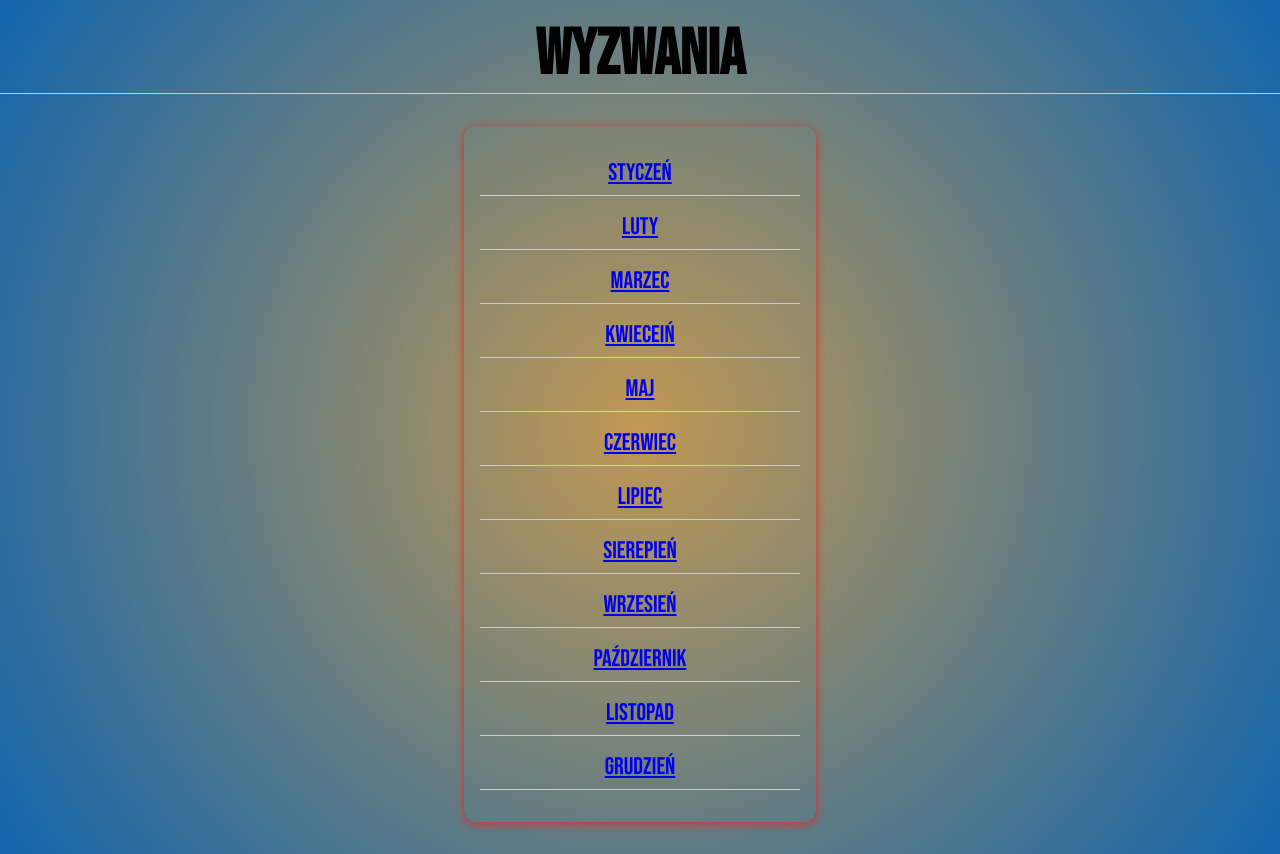
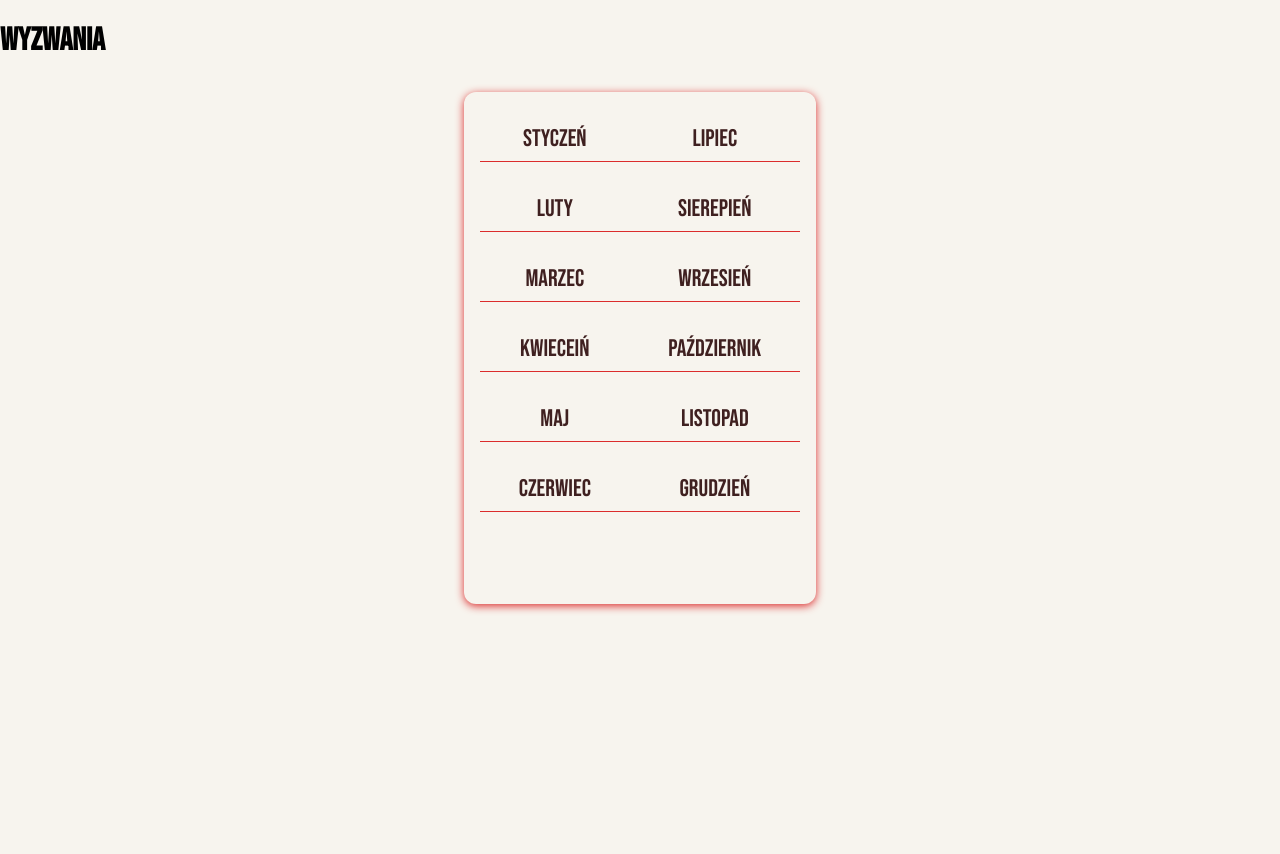
Before and after one commit to Wsap13/Django, a Django app: page /wyzwania/ in a window 1280 px wide. After the commit the page ends 613 px from the top, so only its background shows below. Run offline with Django 4.2, Linux system fonts and the light colour scheme.

Commit message:
szlifowanie
praca nad wygladem strony

```diff
--- a/PierwszeKroki/miesieczne_wyzwania/static/styles.css
+++ b/PierwszeKroki/miesieczne_wyzwania/static/styles.css
@@ -6,6 +6,7 @@
 
 body{
     margin: 0;
-    background: rgb(193,152,83);
-    background: radial-gradient(circle, rgba(193,152,83,1) 0%, rgba(17,101,173,1) 100%);
+    background-color: #f7f4ee;
+
+
 }
--- /dev/null
+++ b/PierwszeKroki/miesieczne_wyzwania/wyzwania/static/wyzwania/includes/header.css
@@ -0,0 +1,18 @@
+header{
+    width: 100%;
+    height: 4rem;
+    background-color: #2b0b0b;
+    margin: 1rem 0;
+    text-align: center;
+    font-size: 4rem;
+    border-bottom: 1px solid #ccc;
+    border-color: #db2c2c;
+}
+
+header nav{
+width: 100%;
+height: 100%;
+display: flex;
+justify-content: center;
+align-items: center;
+}
--- a/PierwszeKroki/miesieczne_wyzwania/wyzwania/static/wyzwania/wyzwania.css
+++ b/PierwszeKroki/miesieczne_wyzwania/wyzwania/static/wyzwania/wyzwania.css
@@ -3,22 +3,29 @@
     margin: 2rem auto;
     max-width: 20rem;
     width: 90%;
-    box-shadow:  0 2px 8px rgb(219, 44, 44) ;
+    box-shadow:  0 2px 8px #db2c2c ;
     padding: 1rem;
     border-radius: 12px;
+    display: flex;
+    flex-direction: column;
+    flex-wrap: wrap;
+    height: 30rem;
 }
 
 li{
     margin: 1rem 0;
     text-align: center;
     font-size: 1.5rem;
-    border-bottom: 1px solid #ccc;
+    border-bottom: 1px solid #db2c2c;
     padding-bottom: 0.5rem;
 }
 
-h1{
-    margin: 1rem 0;
-    text-align: center;
-    font-size: 4rem;
-    border-bottom: 1px solid #ccc;
+li a{
+    text-decoration: none;
+    color: #3f2020;
 }
+
+li a:hover,
+li a:active{
+    color: #ff0000;
+}
--- a/PierwszeKroki/miesieczne_wyzwania/wyzwania/templates/wyzwania/includes/header.html
+++ b/PierwszeKroki/miesieczne_wyzwania/wyzwania/templates/wyzwania/includes/header.html
@@ -1,3 +1,5 @@
+
+
 <header>
     <nav>
         <a href="{% url "glowna"%}">Wszystkie wyzwania</a>
--- a/PierwszeKroki/miesieczne_wyzwania/wyzwania/templates/wyzwania/index.html
+++ b/PierwszeKroki/miesieczne_wyzwania/wyzwania/templates/wyzwania/index.html
@@ -3,6 +3,7 @@
 
 {% block css_files%}
     <link rel="stylesheet" href="{% static "wyzwania/wyzwania.css" %}">
+    <link rel="stylesheet" href="{% static "wyzwania/includes/header.css" %}">
 {% endblock %}
 
 {% block page_title %}
```
